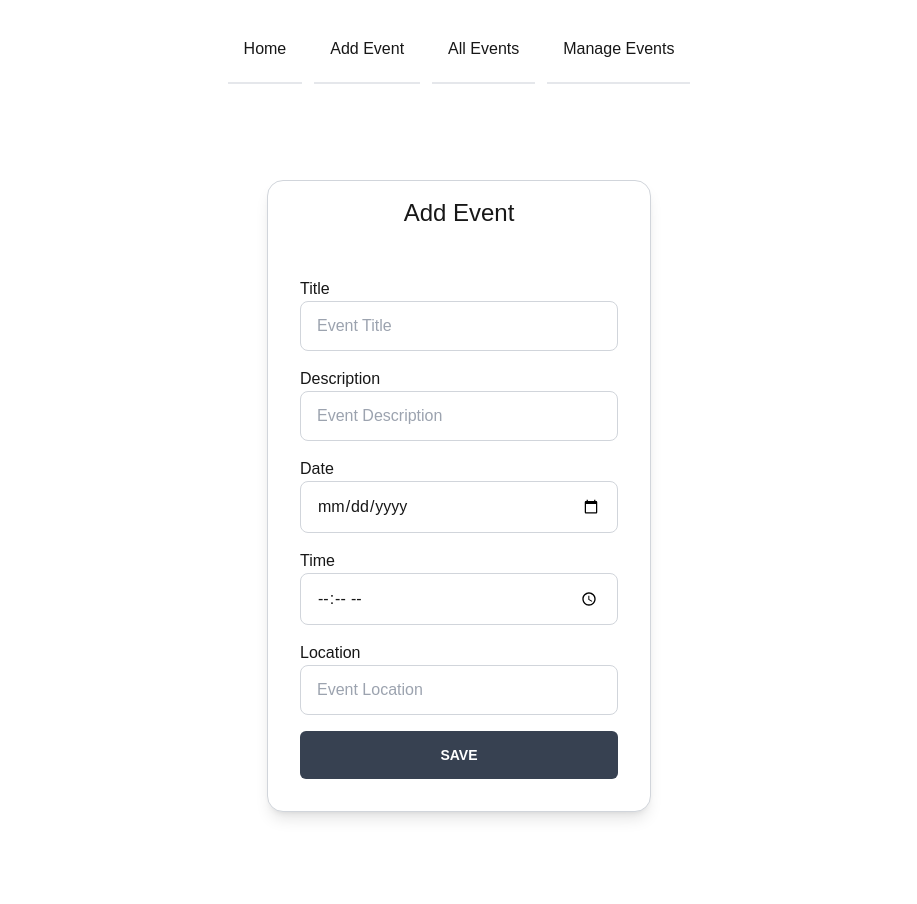
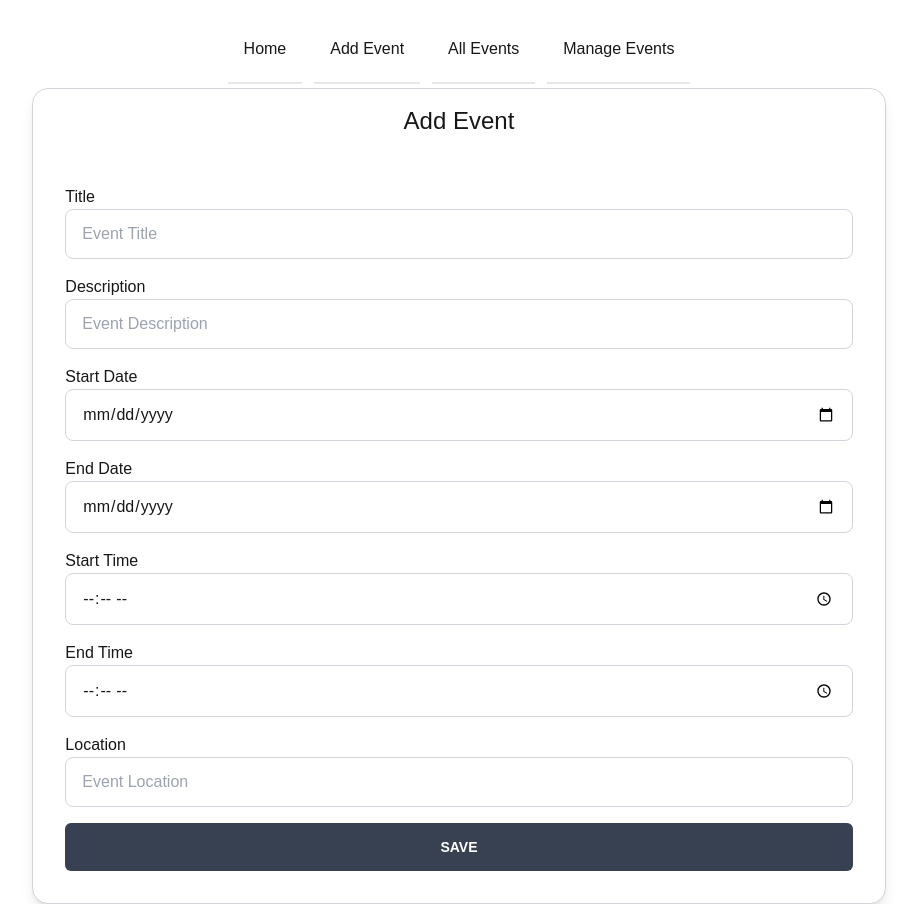
Before and after one commit to Raiyan109/event-planning-nextjs, a Next.js app: page /add in a window 1280 px wide. Shown: the whole page, without its empty margins (181-1098 px from the left). Built offline with nearby package versions, Linux system fonts and the light colour scheme.

Commit message:
event properties updated in route.js and event.model.js

```diff
--- a/src/app/api/events/route.js
+++ b/src/app/api/events/route.js
@@ -16,8 +16,10 @@ export async function POST(req) {
         const event = new EventModel({
             title: formValues.title,
             description: formValues.description,
-            date: formValues.date,
-            time: formValues.time,
+            startDate: formValues.startDate,
+            endDate: formValues.endDate,
+            startTime: formValues.startTime,
+            endTime: formValues.endTime,
             location: formValues.location
         });
 
@@ -39,10 +41,19 @@ export async function GET(req) {
     await connectToDatabase();
     try {
         const events = await EventModel.find();
-        console.log(events);
+
+        const formattedEvents = events.map(event => ({
+            id: event._id, // Assuming _id is the unique identifier
+            title: event.title,
+            description: event.description,
+            location: event.location,
+            start: `${event.startDate} ${event.startTime}`,
+            end: `${event.endDate} ${event.endTime}`,
+        }));
+
         return NextResponse.json({
             message: "Event saved successfully",
-            event: events
+            event: formattedEvents
         });
 
     } catch (error) {
--- a/src/components/Add.jsx
+++ b/src/components/Add.jsx
@@ -6,8 +6,10 @@ const AddComponent = () => {
     const [formValues, setFormValues] = useState({
         title: "",
         description: "",
-        date: "",
-        time: "",
+        startDate: "",
+        endDate: "",
+        startTime: "",
+        endTime: "",
         location: "",
     });
 
@@ -24,7 +26,7 @@ const AddComponent = () => {
     const handleSubmit = async (e) => {
         e.preventDefault(); // Prevent form submission default behavior
         const existingEvents = JSON.parse(localStorage.getItem("events")) || [];
-        console.log(existingEvents);
+        console.log(formValues);
         const res = await fetch(`/api/events`, {
             method: "POST",
             headers: { "Content-Type": "application/json" },
@@ -33,13 +35,15 @@ const AddComponent = () => {
         const data = await res.json();
         console.log(data);
 
-        localStorage.setItem("events", JSON.stringify([...existingEvents, formValues]));
+        // localStorage.setItem("events", JSON.stringify([...existingEvents, formValues]));
         alert("Event saved successfully!");
         setFormValues({
             title: "",
             description: "",
-            date: "",
-            time: "",
+            startDate: "",
+            endDate: "",
+            startTime: "",
+            endTime: "",
             location: ""
         });
         console.log(formValues);
@@ -50,7 +54,7 @@ const AddComponent = () => {
     return (
         <div className="flex items-center justify-center h-screen">
 
-            <div className="w-96 rounded-2xl bg-white border border-gray-300 shadow-lg">
+            <div className="w-2/3 rounded-2xl bg-white border border-gray-300 shadow-lg">
                 <h1 className="text-center text-2xl py-4" >Add Event</h1>
                 <form className="flex flex-col gap-4 p-8" onSubmit={handleSubmit}>
                     <div>
@@ -70,18 +74,34 @@ const AddComponent = () => {
                             className="w-full rounded-lg border border-gray-300 bg-white px-4 py-3 focus:outline-none focus:ring-2 focus:ring-gray-700 focus:ring-offset-2 focus:ring-offset-gray-100" />
                     </div>
                     <div>
-                        <label>Date</label>
-                        <input placeholder="Event Date"
-                            name="date"
-                            value={formValues.date}
+                        <label>Start Date</label>
+                        <input placeholder="Event Start Date"
+                            name="startDate"
+                            value={formValues.startDate}
                             onChange={handleChange}
                             type="date" className="w-full rounded-lg border border-gray-300 bg-white px-4 py-3 focus:outline-none focus:ring-2 focus:ring-gray-700 focus:ring-offset-2 focus:ring-offset-gray-100" />
                     </div>
                     <div>
-                        <label>Time</label>
-                        <input placeholder="Event Time"
-                            name="time"
-                            value={formValues.time}
+                        <label>End Date</label>
+                        <input placeholder="Event End Date"
+                            name="endDate"
+                            value={formValues.endDate}
+                            onChange={handleChange}
+                            type="date" className="w-full rounded-lg border border-gray-300 bg-white px-4 py-3 focus:outline-none focus:ring-2 focus:ring-gray-700 focus:ring-offset-2 focus:ring-offset-gray-100" />
+                    </div>
+                    <div>
+                        <label>Start Time</label>
+                        <input placeholder="Event Start Time"
+                            name="startTime"
+                            value={formValues.startTime}
+                            onChange={handleChange}
+                            type="time" className="w-full rounded-lg border border-gray-300 bg-white px-4 py-3 focus:outline-none focus:ring-2 focus:ring-gray-700 focus:ring-offset-2 focus:ring-offset-gray-100" />
+                    </div>
+                    <div>
+                        <label>End Time</label>
+                        <input placeholder="Event End Time"
+                            name="endTime"
+                            value={formValues.endTime}
                             onChange={handleChange}
                             type="time" className="w-full rounded-lg border border-gray-300 bg-white px-4 py-3 focus:outline-none focus:ring-2 focus:ring-gray-700 focus:ring-offset-2 focus:ring-offset-gray-100" />
                     </div>
--- a/src/models/event.model.js
+++ b/src/models/event.model.js
@@ -11,11 +11,19 @@ const eventSchema = new Schema({
         type: String,
         required: true
     },
-    date: {
-        type: Date,
+    startDate: {
+        type: String,
         required: true
     },
-    time: {
+    endDate: {
+        type: String,
+        required: true
+    },
+    startTime: {
+        type: String,
+        required: true
+    },
+    endTime: {
         type: String,
         required: true
     },
@@ -25,4 +33,4 @@ const eventSchema = new Schema({
     }
 }, { timestamps: true })
 
-export const EventModel = model('Plan', eventSchema)
+export const EventModel = model('Event', eventSchema)
```
